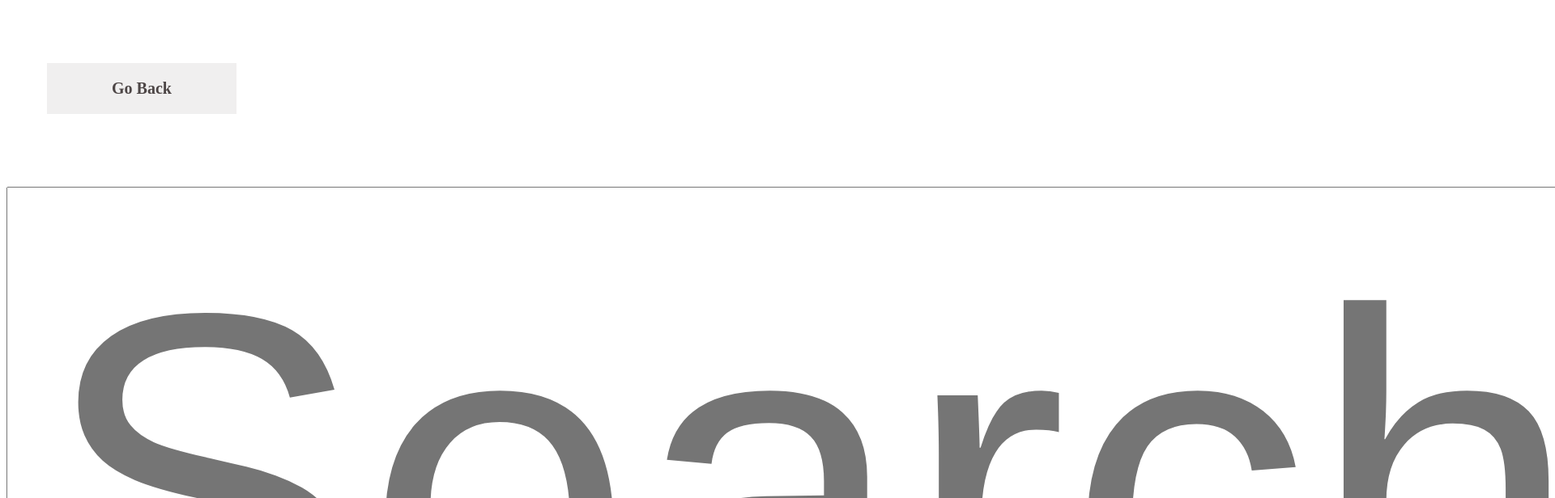
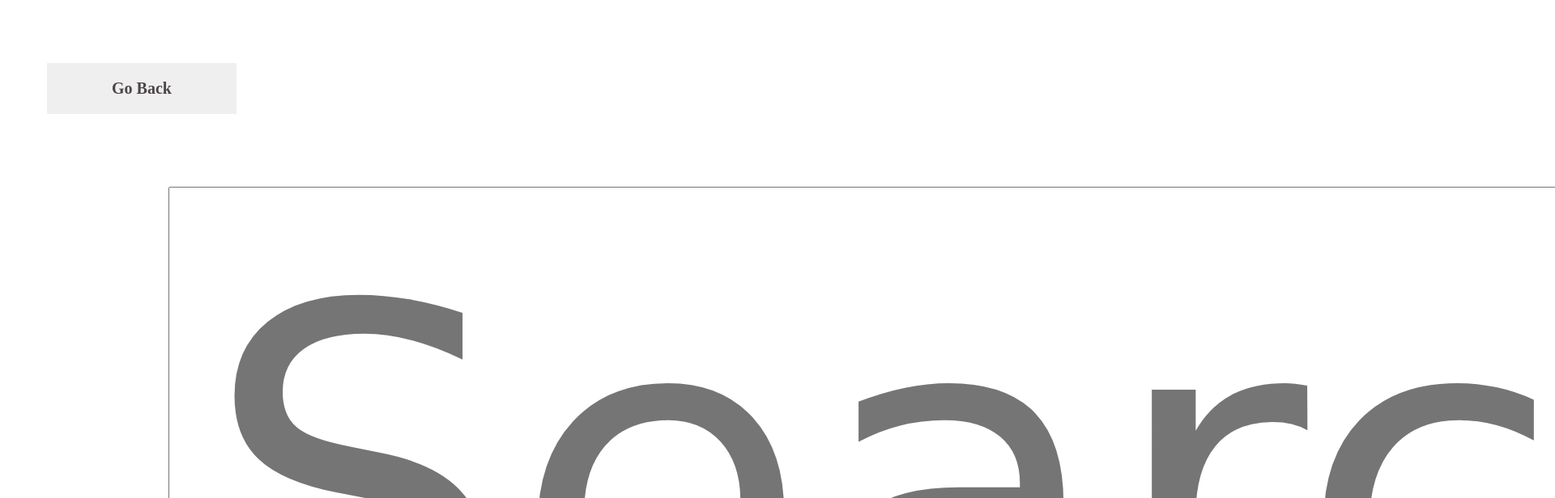
Before and after one commit to ashmamd/2020SmartKart, a plain HTML site: page code/Vendor.html in a window 1280 px wide. Shown: the top 616 px of the page at 81% size, 1920 px wide, since content can reach past the window. Drawn offline with Linux system fonts and the light colour scheme.

Commit message:
fix voice search

```diff
--- a/code/CSS/style.css
+++ b/code/CSS/style.css
@@ -138,12 +138,8 @@ a{
 input[type=search] {
     padding: 20px 40px;
     margin-top: 90px;
-<<<<<<< HEAD:code/css/style.css
-    font-size: 10px;
-=======
     margin-left: 200px;
     font-size: 600px;
->>>>>>> d3f233dbe0c53330280b5dc9ee4299f66614b194:code/CSS/style.css
     font-family: Verdana, Tahoma, sans-serif;
 }
 
```
